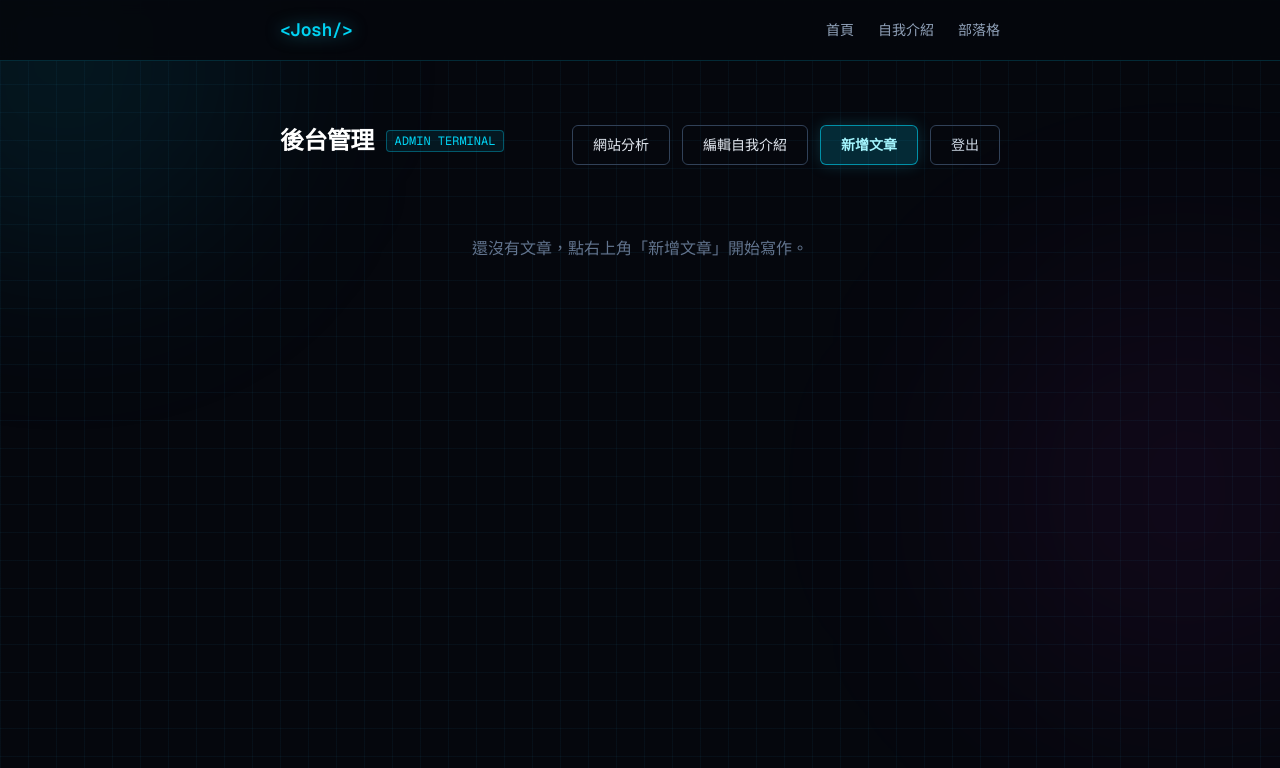
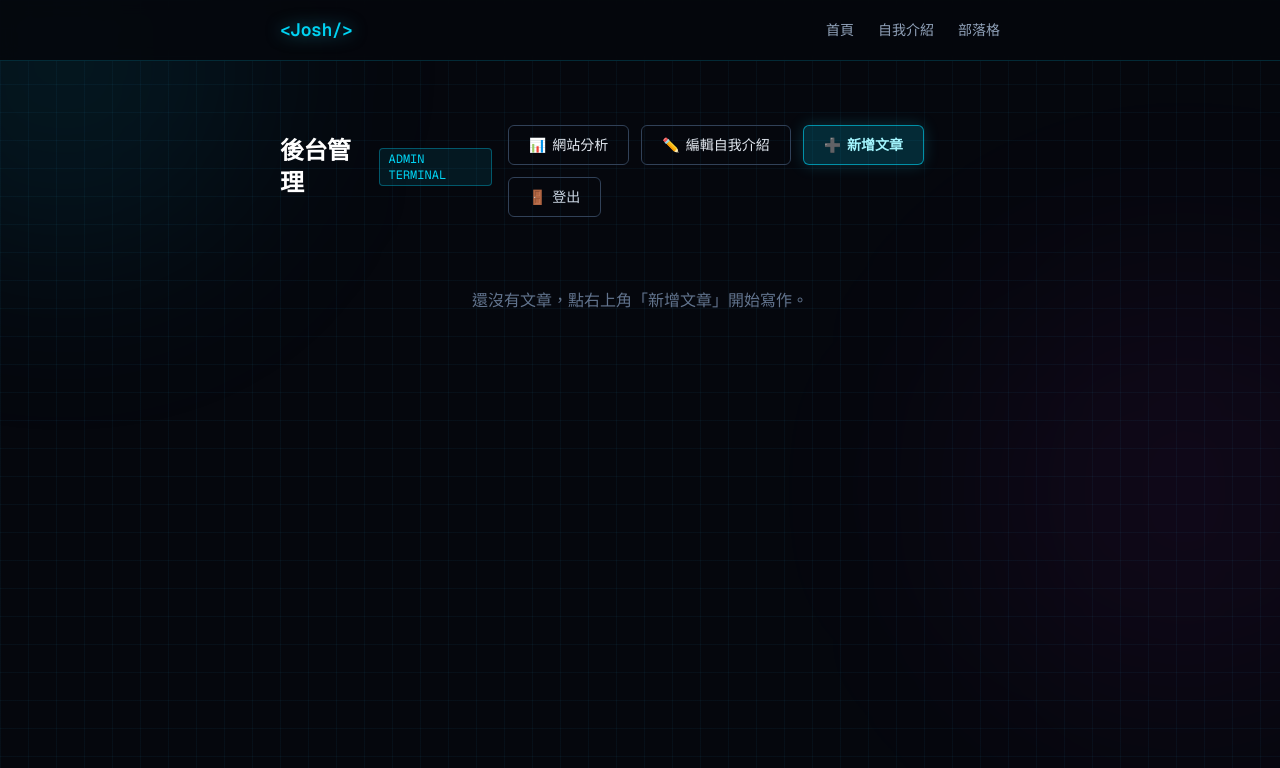
Before and after one commit to shihjosh/supabase-web, a Next.js app: page /admin in a window 1280 px wide. Shown: the top 768 px of the page. Built offline with nearby package versions, Linux system fonts and the light colour scheme; no server answers; the database is empty.

Commit message:
後台管理按鈕群改為響應式排版，修正手機版擁擠跑版問題

```diff
--- a/src/app/admin/page.tsx
+++ b/src/app/admin/page.tsx
@@ -29,7 +29,7 @@ export default async function AdminPage() {
 
   return (
     <main className="mx-auto w-full max-w-3xl flex-1 px-6 py-16">
-      <div className="mb-10 flex items-center justify-between">
+      <div className="mb-10 flex flex-col items-start gap-4 sm:flex-row sm:items-center sm:justify-between">
         <div>
           <div className="mb-2 flex items-center gap-3">
             <h1 className="text-2xl font-bold tracking-tight text-white">
@@ -41,31 +41,38 @@ export default async function AdminPage() {
           </div>
           <p className="font-mono text-sm text-slate-500">{user?.email}</p>
         </div>
-        <div className="flex items-center gap-3">
+        <div className="flex w-full flex-wrap items-center gap-2 sm:w-auto sm:gap-3">
           <Link
             href="/admin/analytics"
-            className="flex h-10 items-center justify-center rounded-md border border-slate-700 px-5 text-sm font-medium text-slate-200 transition-colors hover:border-cyan-400/50 hover:text-cyan-300"
+            className="flex h-10 items-center justify-center gap-1.5 rounded-md border border-slate-700 px-4 text-sm font-medium text-slate-200 transition-colors hover:border-cyan-400/50 hover:text-cyan-300 sm:px-5"
           >
-            網站分析
+            <span aria-hidden>📊</span>
+            <span className="sm:hidden">分析</span>
+            <span className="hidden sm:inline">網站分析</span>
           </Link>
           <Link
             href="/admin/about"
-            className="flex h-10 items-center justify-center rounded-md border border-slate-700 px-5 text-sm font-medium text-slate-200 transition-colors hover:border-cyan-400/50 hover:text-cyan-300"
+            className="flex h-10 items-center justify-center gap-1.5 rounded-md border border-slate-700 px-4 text-sm font-medium text-slate-200 transition-colors hover:border-cyan-400/50 hover:text-cyan-300 sm:px-5"
           >
-            編輯自我介紹
+            <span aria-hidden>✏️</span>
+            <span className="sm:hidden">關於</span>
+            <span className="hidden sm:inline">編輯自我介紹</span>
           </Link>
           <Link
             href="/admin/new"
-            className="flex h-10 items-center justify-center rounded-md border border-cyan-400/60 bg-cyan-500/20 px-5 text-sm font-semibold text-cyan-200 shadow-[0_0_16px_rgba(34,211,238,0.2)] transition hover:bg-cyan-500/30"
+            className="flex h-10 items-center justify-center gap-1.5 rounded-md border border-cyan-400/60 bg-cyan-500/20 px-4 text-sm font-semibold text-cyan-200 shadow-[0_0_16px_rgba(34,211,238,0.2)] transition hover:bg-cyan-500/30 sm:px-5"
           >
-            新增文章
+            <span aria-hidden>➕</span>
+            <span className="sm:hidden">新增</span>
+            <span className="hidden sm:inline">新增文章</span>
           </Link>
           <form action={logout}>
             <SubmitButton
               pendingText="登出中..."
-              className="flex h-10 items-center justify-center rounded-md border border-slate-700 px-5 text-sm font-medium text-slate-300 transition-colors hover:border-red-400/50 hover:text-red-300 disabled:cursor-not-allowed disabled:opacity-60"
+              className="flex h-10 items-center justify-center gap-1.5 rounded-md border border-slate-700 px-4 text-sm font-medium text-slate-300 transition-colors hover:border-red-400/50 hover:text-red-300 disabled:cursor-not-allowed disabled:opacity-60 sm:px-5"
             >
-              登出
+              <span aria-hidden>🚪</span>
+              <span>登出</span>
             </SubmitButton>
           </form>
         </div>
```
